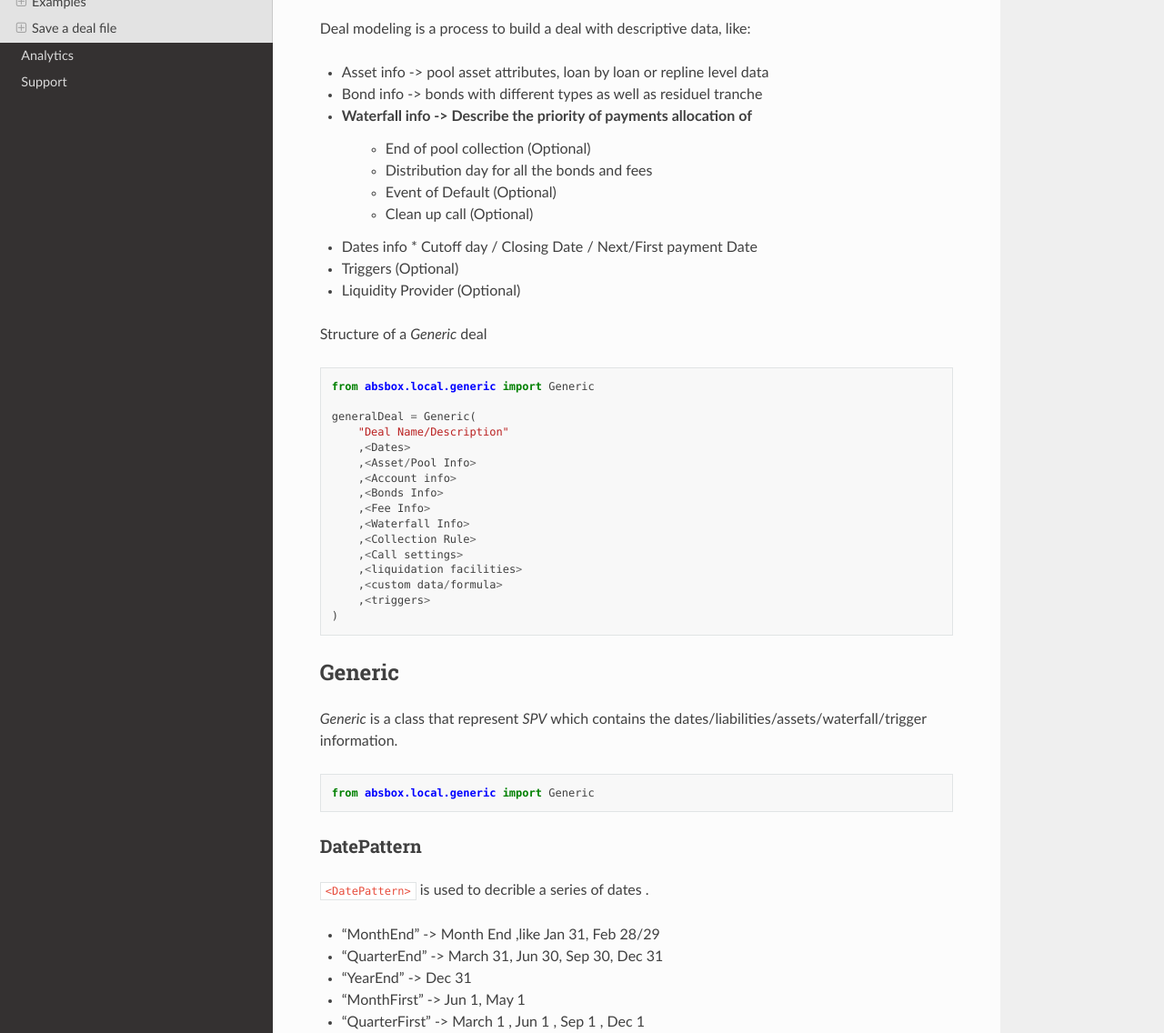
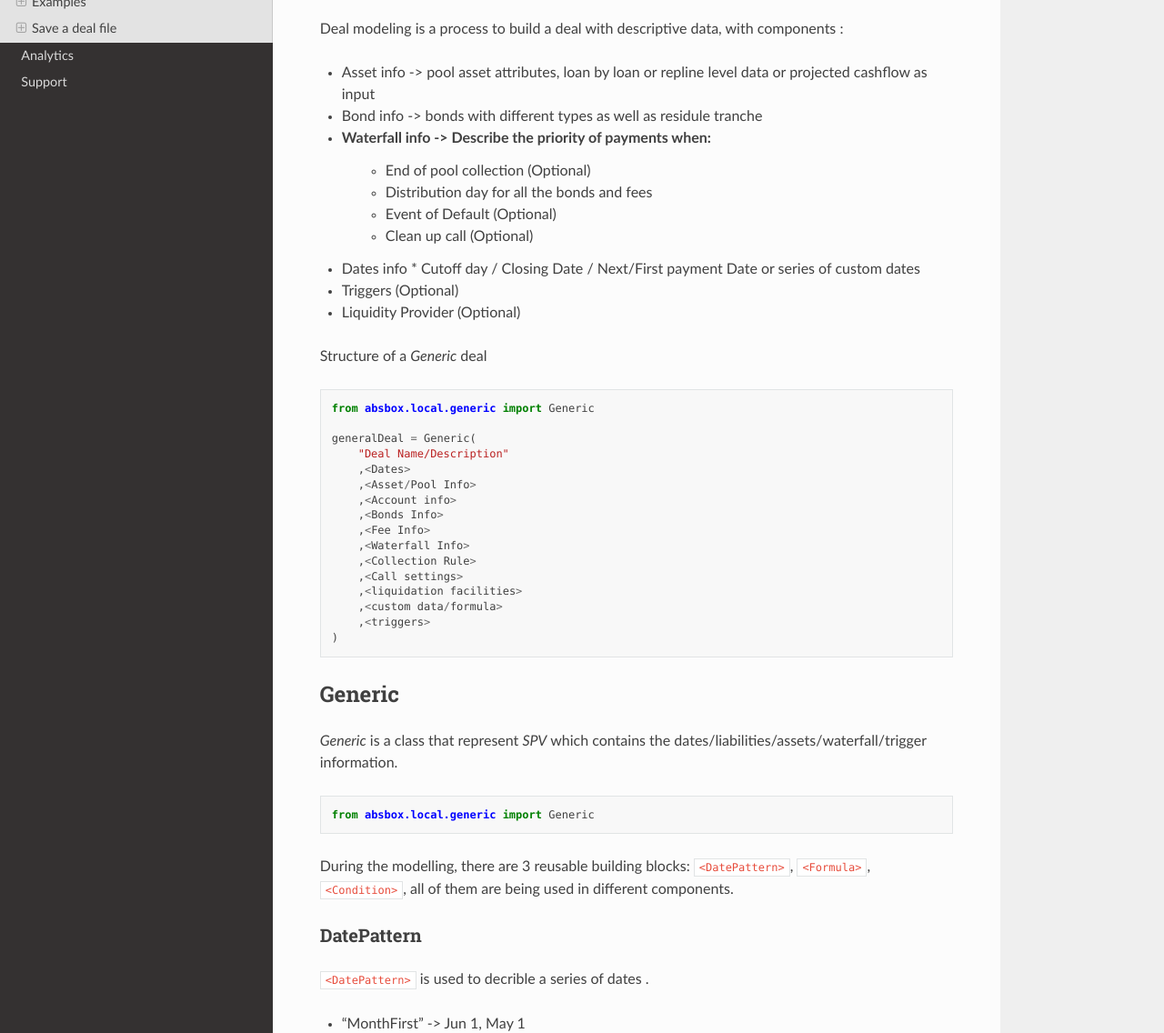
Before and after one commit to yellowbean/absbox-doc, a Sphinx documentation site: the page built from docs/source/modeling.rst, in a window 1280 px wide and 1400 px high, cut to the strip 264-1400 px from the top of the window. Shown: the whole strip at 91% size. Built offline with Sphinx 7.4.7 and the Read the Docs theme 2.0.0, drawn with Linux system fonts in a browser that asks for light colours; some of the changed text lies outside the part shown.

Commit message:
update docs for en

```diff
--- a/docs/source/modeling.rst
+++ b/docs/source/modeling.rst
@@ -4,17 +4,17 @@ Modeling
 .. autosummary::
    :toctree: generated
 
-Deal modeling is a process to build a deal with descriptive data, like:
+Deal modeling is a process to build a deal with descriptive data, with components :
 
-* Asset info -> pool asset attributes, loan by loan or repline level data
-* Bond info -> bonds with different types as well as residuel tranche
-* Waterfall info -> Describe the priority of payments allocation of
+* Asset info -> pool asset attributes, loan by loan or repline level data or projected cashflow as input
+* Bond info -> bonds with different types as well as residule tranche
+* Waterfall info -> Describe the priority of payments when:
     * End of pool collection (Optional)
     * Distribution day for all the bonds and fees
     * Event of Default (Optional)
     * Clean up call (Optional)
 * Dates info
-  * Cutoff day / Closing Date / Next/First payment Date
+  * Cutoff day / Closing Date / Next/First payment Date or series of custom dates
 * Triggers (Optional)
 * Liquidity Provider (Optional)
 
@@ -40,8 +40,6 @@ Structure of a `Generic` deal
         ,<triggers>
     )
 
-
-
 .. _Generic ABS:
 
 Generic
@@ -53,17 +51,21 @@ Generic
 
     from absbox.local.generic import Generic
 
+
+During the modelling, there are 3 reusable building blocks: ``<DatePattern>``, ``<Formula>``, ``<Condition>``, all of them are being used in different components.
+
+
 DatePattern
 -------------
 
 ``<DatePattern>`` is used to decrible a series of dates .
 
+* "MonthFirst"  -> Jun 1, May 1
 * "MonthEnd"  -> Month End ,like Jan 31, Feb 28/29
+* "QuarterFirst" -> March 1 , Jun 1 , Sep 1 , Dec 1
 * "QuarterEnd"  -> March 31, Jun 30, Sep 30, Dec 31
+* "YearFirst" -> Jan 1
 * "YearEnd" -> Dec 31
-* "MonthFirst"  -> Jun 1, May 1
-* "QuarterFirst" -> March 1 , Jun 1 , Sep 1 , Dec 1
-* "YearFirst" -> Jan 1
 * ["MonthDayOfYear",M,D] -> A day of the year, like Feb 14 on every year
 * ["DayOfMonth",M] -> A day of the month , like 15 on each month
 
@@ -109,6 +111,7 @@ condition is a `boolean` type test
 
 * it can be set up in reserve account to define different target reserve amount;
 * or in the waterfall to run the distribution action only when the testing is passing;
+* or it can be used in trigger to describle whether it will be triggered or not.
 
 * [<formula>,">",val] -> true when <formula> greater than a value
 * [<formula>,"<",val] -> true when <formula> less than a value
@@ -136,7 +139,9 @@ if it is `preclosing`
 - `Closing Date`:  after `Closing Date` belongs to the SPV
 - `Settle Date`: Bond start to accrue interest after `Settle Date`.
 - `First Pay Date`: First execution of payment waterfall
-
+- `stated` : legal maturity date of the deal.
+- `poolFeq` : describle the dates that collect cashflow from pool
+- `payFeq` : describle the dates that distribution funds to fees and bonds.
 
 .. code-block:: python
 
```
Also changed, not shown: docs/source/analytics.rst (+7 -6 lines), docs/source/installation.rst (+9 -11 lines).
